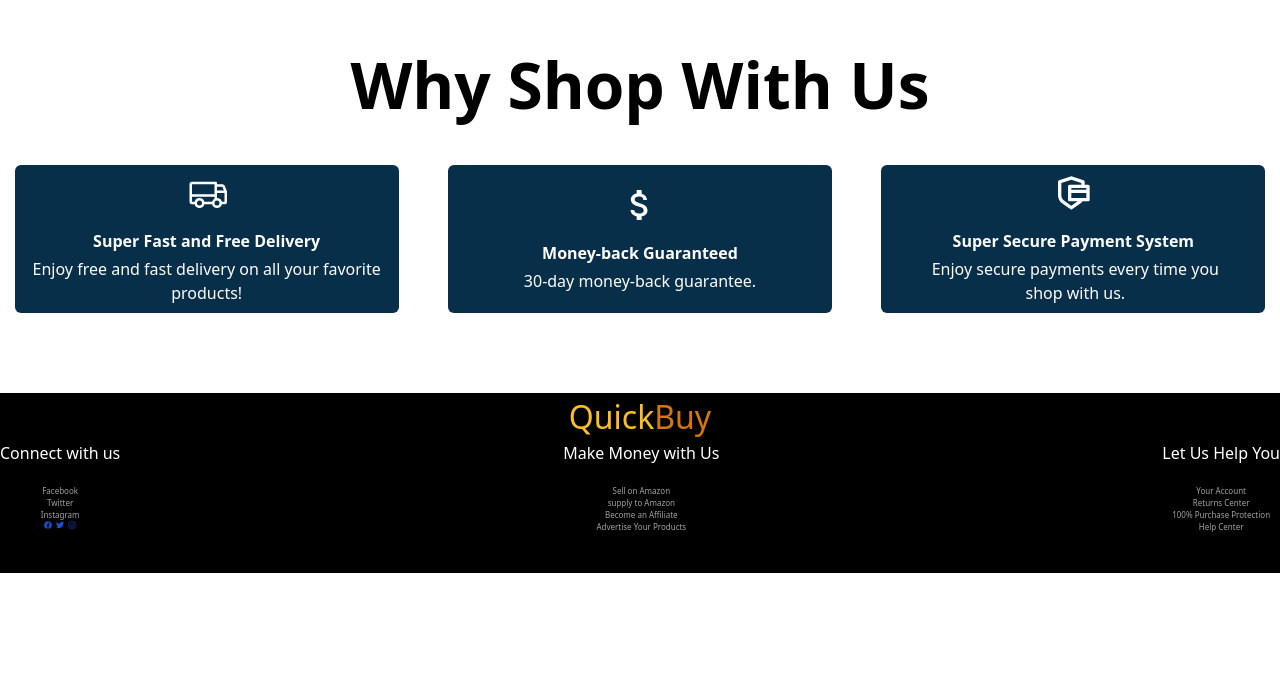
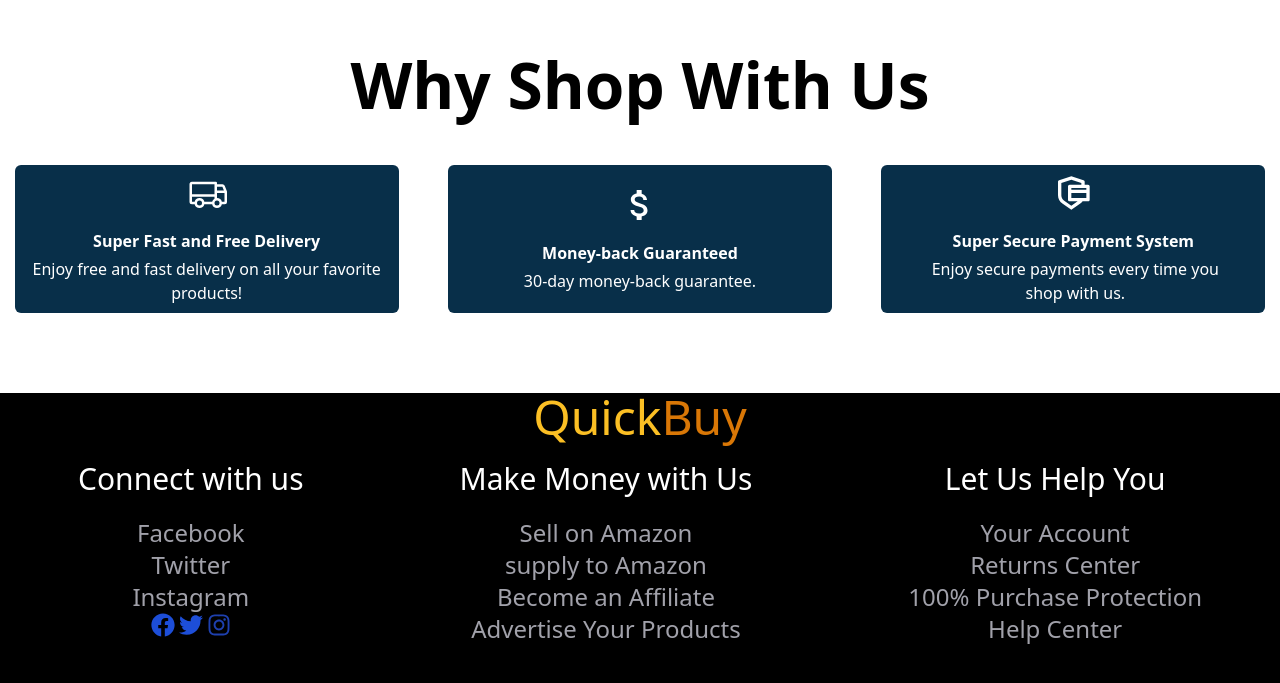
Before and after one commit to abhiroy00/ecommerce, a React (Vite) app: page / in a window 1280 px wide. Shown: the part 992-1675 px from the top of the page. Before the commit the page ends 1565 px from the top, so only its background shows below. Built offline with nearby package versions, Linux system fonts and the light colour scheme.

Commit message:
footer media query update

```diff
--- a/src/Common/Footer.jsx
+++ b/src/Common/Footer.jsx
@@ -6,37 +6,37 @@
   return (
     <div className='bg-black h-auto'>
         <div className='text-center'>
-          <h1 className='text-[4vh]  text-amber-600  '><span className="text-amber-400">Quick</span>Buy</h1>
+          <h1 className='text-[4vh] lg:text-5xl text-amber-600 mb-5 '><span className="text-amber-400">Quick</span>Buy</h1>
         </div>
-      <div className='flex justify-between h-auto mb-0'>
+      <div className='flex justify-between lg:justify-around h-auto mb-0'>
         <div className='mb-10'>
-          <h1 className='text-[2vh] text-white'>Connect with
+          <h1 className='text-[2vh] lg:text-3xl text-white text-center'>Connect with
             us</h1>
           <ul className='flex justify-center flex-col mt-5 items-center'>
-            <li className='text-[1vh] inline text-zinc-400'>Facebook </li>
-            <li className='text-[1vh] text-zinc-400'>Twitter </li>
-            <li className='text-[1vh] text-zinc-400'>Instagram </li>
-            <li className='flex gap-1 text-zinc-400'><FaFacebook className='text-blue-700 text-[1vh]'/>
-              <FaTwitter className='text-blue-700 text-[1vh]' /> < FaInstagram  className=' text-blue-800 text-[1vh]' /></li>
+            <li className=' text-[1vh] lg:text-2xl inline text-zinc-400'>Facebook </li>
+            <li className=' text-[1vh] lg:text-2xl text-zinc-400'>Twitter </li>
+            <li className=' text-[1vh] lg:text-2xl text-zinc-400'>Instagram </li>
+            <li className='flex gap-1 text-zinc-400'><FaFacebook className='text-blue-700  text-[1vh] lg:text-2xl'/>
+              <FaTwitter className='text-blue-700  text-[1vh] lg:text-2xl' /> < FaInstagram  className=' text-blue-800  text-[1vh] lg:text-2xl' /></li>
 
           </ul>
         </div>
         <div className='mb-10'>
-          <h4 className='text-[2vh] text-white'>Make Money with Us</h4>
+          <h4 className='text-[2vh] lg:text-3xl text-white text-center'>Make Money with Us</h4>
           <ul className='flex justify-center flex-col mt-5 items-center'>
-            <li className='text-[1vh]  text-zinc-400'>Sell on Amazon</li>
-            <li className='text-[1vh] text-zinc-400'>supply to Amazon</li>
-            <li className='text-[1vh] text-zinc-400'>Become an Affiliate</li>
-            <li className='text-[1vh] text-zinc-400'>Advertise Your Products</li>
+            <li className=' text-[1vh] lg:text-2xl  text-zinc-400'>Sell on Amazon</li>
+            <li className=' text-[1vh] lg:text-2xl text-zinc-400'>supply to Amazon</li>
+            <li className=' text-[1vh] lg:text-2xl text-zinc-400'>Become an Affiliate</li>
+            <li className=' text-[1vh] lg:text-2xl text-zinc-400'>Advertise Your Products</li>
           </ul>
         </div>
         <div className='mb-10'>
-          <h4 className='text-[2vh] text-white'>Let Us Help You</h4>
+          <h4 className='text-[2vh] lg:text-3xl text-white text-center'>Let Us Help You</h4>
           <ul className='flex justify-center flex-col mt-5 items-center'>
-            <li className='text-[1vh]  text-zinc-400'>Your Account</li>
-            <li className='text-[1vh] text-zinc-400'>Returns Center</li>
-            <li className='text-[1vh] text-zinc-400'>100% Purchase Protection</li>
-            <li className='text-[1vh] text-zinc-400'>Help Center</li>
+            <li className=' text-[1vh] lg:text-2xl  text-zinc-400'>Your Account</li>
+            <li className=' text-[1vh] lg:text-2xl text-zinc-400'>Returns Center</li>
+            <li className=' text-[1vh] lg:text-2xl text-zinc-400'>100% Purchase Protection</li>
+            <li className=' text-[1vh] lg:text-2xl text-zinc-400'>Help Center</li>
           </ul>
         </div>
       </div>
```
